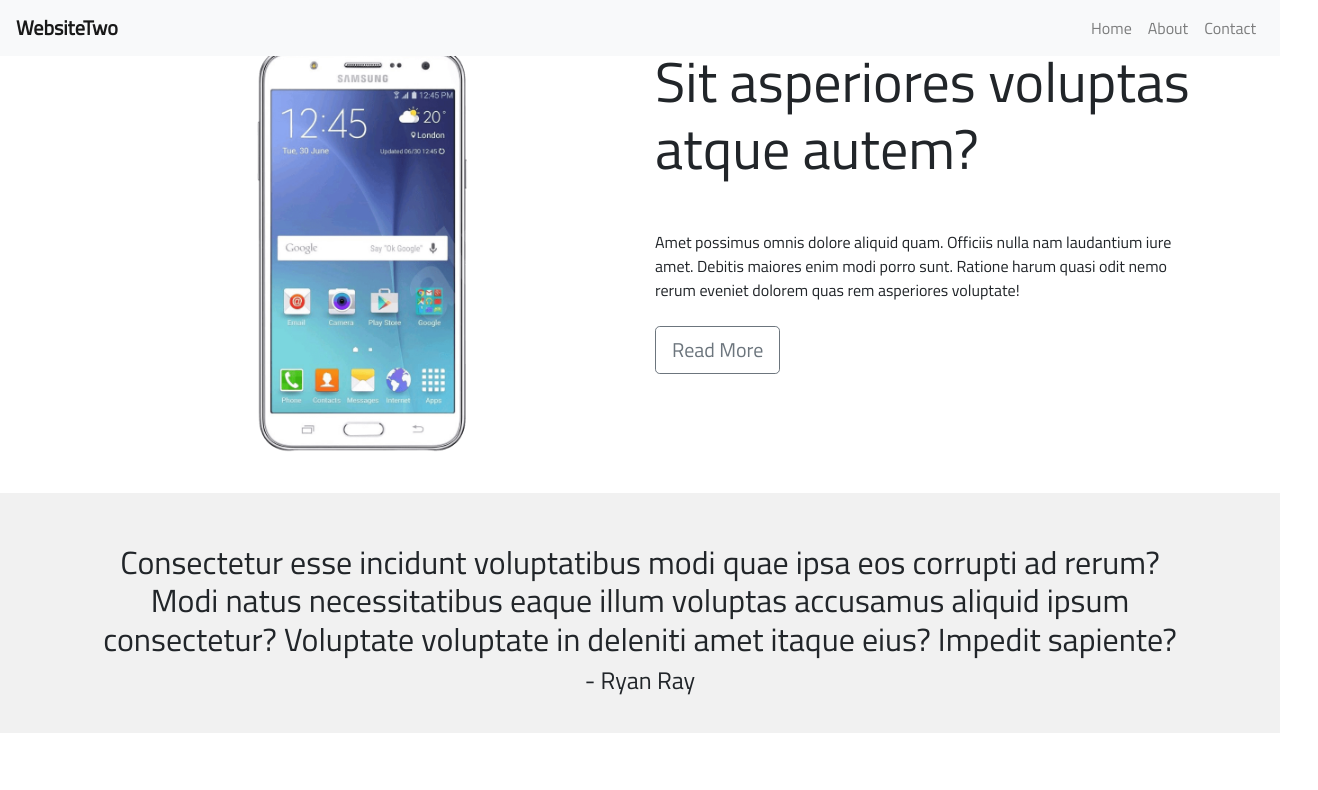
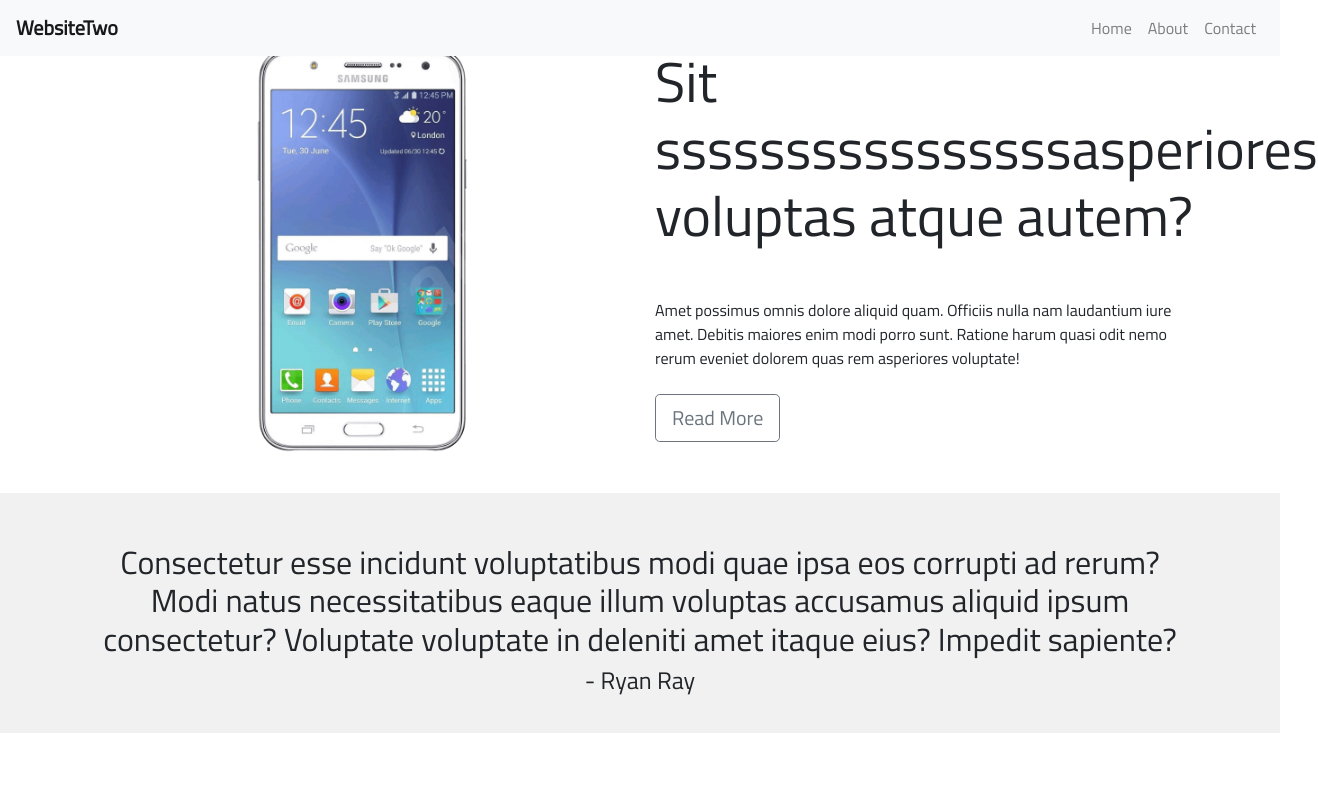
Before and after one commit to jmroca212/src, a plain HTML site: page index.html in a window 1280 px wide. Shown: the top 790 px of the page, 1318 px wide, since content can reach past the window. Drawn offline with nearby package versions, Linux system fonts and the light colour scheme.

Commit message:
Update index.html

```diff
--- a/index.html
+++ b/index.html
@@ -41,7 +41,7 @@
           </div>
           <div class="col-md-6 col-sm-6">
             <div class="header-content-right">
-              <h1 class="display-4">Sit asperiores voluptas atque autem?</h1>
+              <h1 class="display-4">Sit ssssssssssssssssasperiores voluptas atque autem?</h1>
               <p class="mt-5">Amet possimus omnis dolore aliquid quam. Officiis nulla nam laudantium iure amet. Debitis maiores enim modi porro sunt. Ratione harum quasi odit nemo rerum eveniet dolorem quas rem asperiores voluptate!</p>
               <a href="#" class="btn btn-outline-secondary header-btn btn-lg mt-2">Read More</a>
             </div>
```
